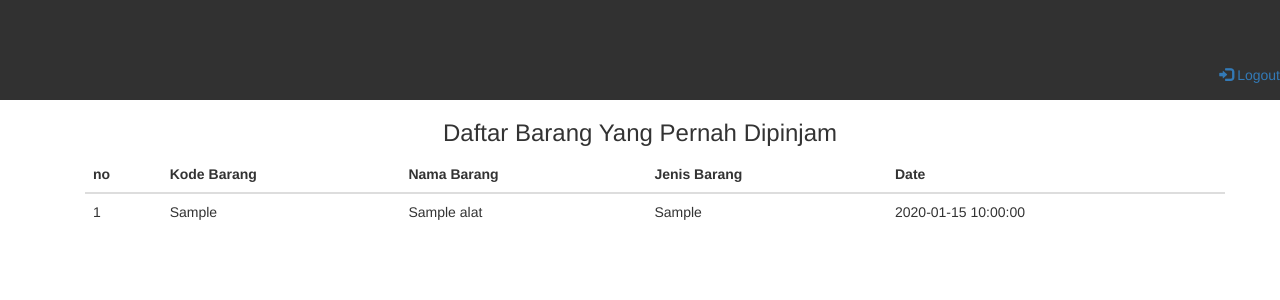
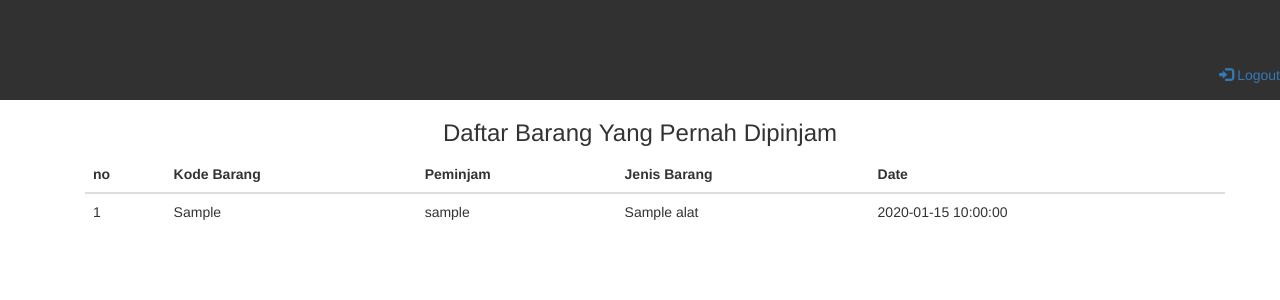
Before and after one commit to Yamin2810/inventoriwebapp, a PHP site: page /history.php in a window 1280 px wide. Shown: the top 300 px of the page. Run offline with PHP 8.4, Linux system fonts and the light colour scheme; the visitor is signed in with stand-in values (Sample User, id 1); tables that the repository leaves empty or names only in its code hold one stand-in row (values such as "Sample post").

Commit message:
Add files via upload

```diff
--- a/inventori/history.php
+++ b/inventori/history.php
@@ -1,5 +1,6 @@
 <?php
-	include  'database.php';
+session_start();
+include  'database.php';
  ?>
 <!DOCTYPE html>
 <html>
@@ -30,7 +31,7 @@
 				<tr>
 					<th>no</th>
 					<th>Kode Barang</th>
-					<th> Nama Barang </th>
+					<th> Peminjam </th>
 					<th>Jenis Barang</th>
 					<th>Date</th>
 
@@ -51,8 +52,8 @@
 			 	<tr>
 					<td> <?php echo $no;  ?>	</td>
 					<td> <?php echo $data['kode_barang'] ?>	</td>
+					<td> <?php echo $_SESSION['username']?></a>
 					<td> <?php echo $data['nama_barang'] ?>	</td>
-					<td> <?php echo $data['jenis_barang'] ?></td>
 					<td> <?php echo $data['date'] ?></td>
 
 				</tr>
```
